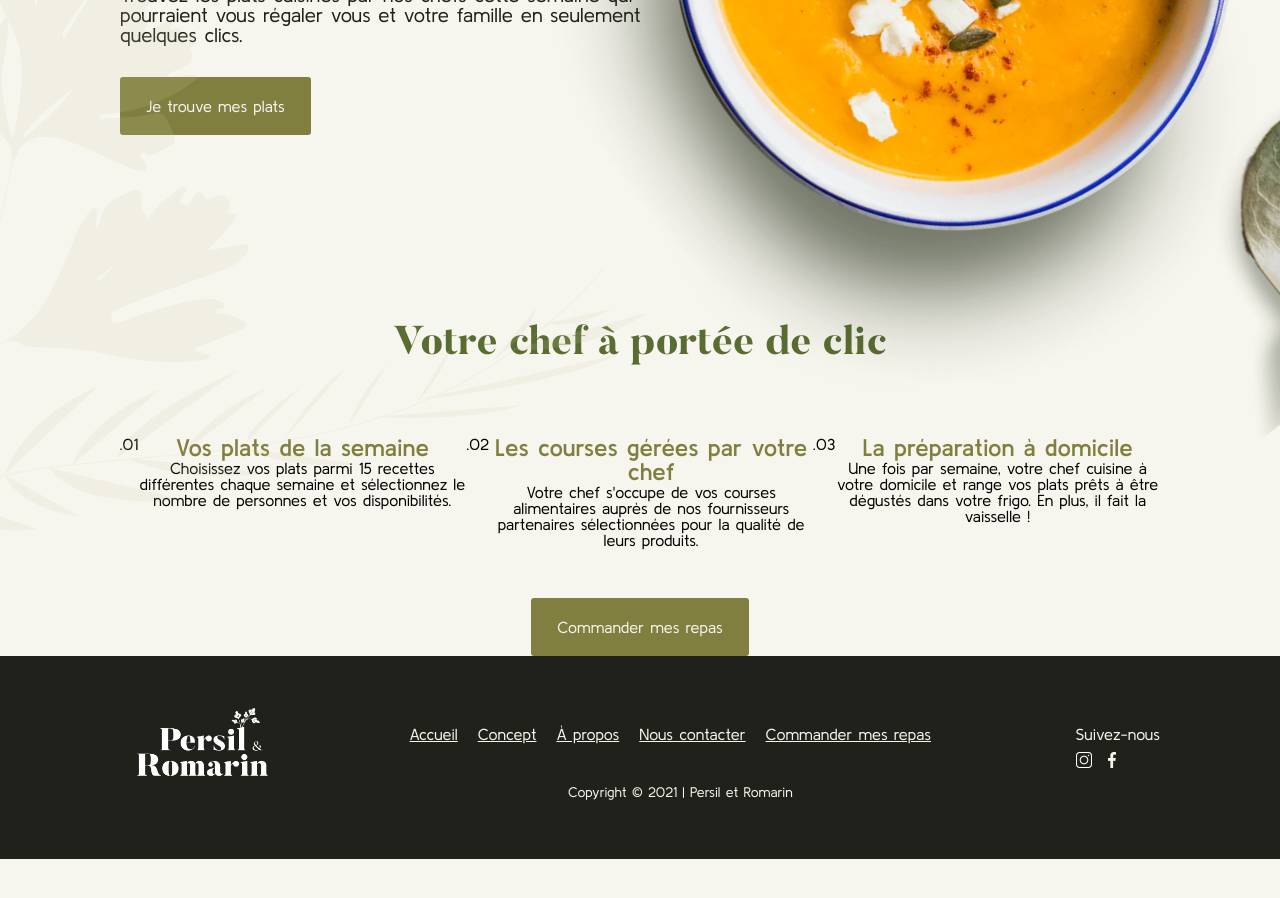
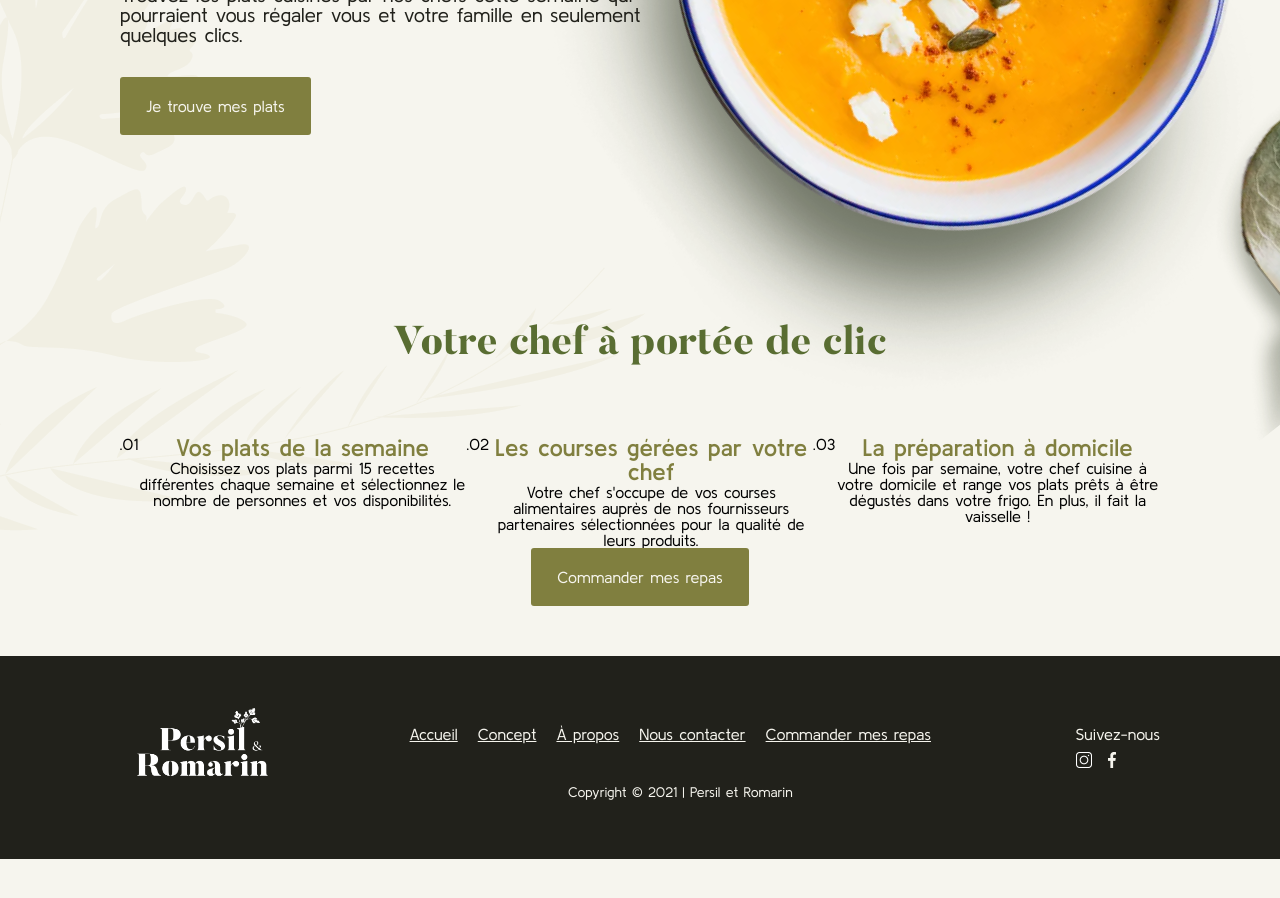
Before and after one commit to benoitlamonica/compet-front-m1, a Vue app: page / in a window 1280 px wide. Shown: the part 500-1398 px from the top of the page. Built offline with nearby package versions, Linux system fonts and the light colour scheme.

Commit message:
rename class update css

```diff
--- a/src/components/Button/Button.vue
+++ b/src/components/Button/Button.vue
@@ -1,6 +1,6 @@
 <template>
   <button class="button">
-    <a class="link" href="https://persiletromarin.fr/">{{ text }}</a>
+    <a class="link" :href="link" :aria-label="ariaLabel">{{ text }}</a>
   </button>
 </template>
 
@@ -9,7 +9,9 @@ export default {
   name: "Button",
 
   props: {
-    text: { type: String, required: true }
+    text: { type: String, required: true },
+    link: { type: URL, required: true },
+    ariaLabel: { type: String, required: true },
   },
 };
 </script>
--- a/src/modules/Hero/Hero.vue
+++ b/src/modules/Hero/Hero.vue
@@ -1,19 +1,24 @@
 <template>
-  <div class="container">
-    <div class="left">
+  <div class="hero-container">
+    <div class="text-bloc">
       <h1 class="title">
         Cette semaine c’est nos chefs qui cuisinent chez vous !
       </h1>
-      <p>
+      <p class="text">
         Trouvez les plats cuisinés par nos chefs cette semaine qui pourraient
         vous régaler vous et votre famille en seulement quelques clics.
       </p>
-      <Button text="Je trouve mes plats" class="button" />
+      <Button
+        text="Je trouve mes plats"
+        link="https://persiletromarin.fr/"
+        ariaLabel="Trouver mon plat"
+        class="cta-button"
+      />
     </div>
-    <div class="right">
+    <div class="plate-img">
       <img src="@/assets/img/hero_landing.png" alt="Bol de soupe" />
     </div>
-    <div class="herbs">
+    <div class="herbs-img">
       <img src="@/assets/img/top_herbes.png" alt="Persil et romarin" />
     </div>
   </div>
@@ -29,34 +34,36 @@ export default {
 </script>
 
 <style lang="scss" scoped>
-.container {
+.hero-container {
   padding: 0 120px;
   position: relative;
-  .left {
+  .text-bloc {
     position: relative;
     padding-top: 185px;
     max-width: 45vw;
     .title {
       color: $olive;
     }
-    p {
+    .text {
       padding-top: 16px;
       font-size: 20px;
       color: $dark-chocolate;
     }
-    .button {
+    .cta-button {
       margin-top: 32px;
     }
   }
-  .right {
+  .plate-img {
     position: absolute;
     right: 0;
     top: -120px;
+    z-index: -1;
   }
-  .herbs {
+  .herbs-img {
     position: absolute;
     left: -120px;
     top: 158px;
+    z-index: -1;
   }
 }
 </style>
--- a/src/modules/Navbar/Navbar.vue
+++ b/src/modules/Navbar/Navbar.vue
@@ -1,6 +1,6 @@
 <template>
-  <div class="navbar">
-    <div class="left">
+  <nav class="navbar">
+    <div>
       <a href="https://persiletromarin.fr/">
         <img
           class="logo"
@@ -9,10 +9,14 @@
         />
       </a>
     </div>
-    <div class="right">
-      <Button text="Commander mes repas" />
+    <div>
+      <Button
+        text="Commander mes repas"
+        ariaLabel="Commander mes repas"
+        link="https://persiletromarin.fr/inscription"
+      />
     </div>
-  </div>
+  </nav>
 </template>
 
 <script>
@@ -31,10 +35,9 @@ export default {
   align-items: center;
   justify-content: space-between;
   padding-top: 24px;
-}
 
-.logo {
-  width: 150px;
-  height: 100%;
+  .logo {
+    width: 150px;
+  }
 }
 </style>
--- a/src/modules/StepsBloc/StepsBloc.vue
+++ b/src/modules/StepsBloc/StepsBloc.vue
@@ -1,5 +1,5 @@
 <template>
-  <div class="container">
+  <div class="steps-container">
     <h2 class="title">Votre chef à portée de clic</h2>
     <div class="steps">
       <Steps
@@ -18,7 +18,7 @@
         text="Une fois par semaine, votre chef cuisine à votre domicile et range vos plats prêts à être dégustés dans votre frigo. En plus, il fait la vaisselle !"
       />
     </div>
-    <Button text="Commander mes repas" />
+    <Button text="Commander mes repas" link="https://" />
   </div>
 </template>
 
@@ -33,8 +33,8 @@ export default {
 </script>
 
 <style lang="scss" scoped>
-.container {
-  padding: 190px 120px 0 120px;
+.steps-container {
+  padding: 190px 120px 50px 120px;
   text-align: center;
   .title {
     padding-bottom: 71px;
@@ -42,7 +42,6 @@ export default {
   }
   .steps {
     display: flex;
-    padding-bottom: 50px;
   }
 }
 </style>
```
